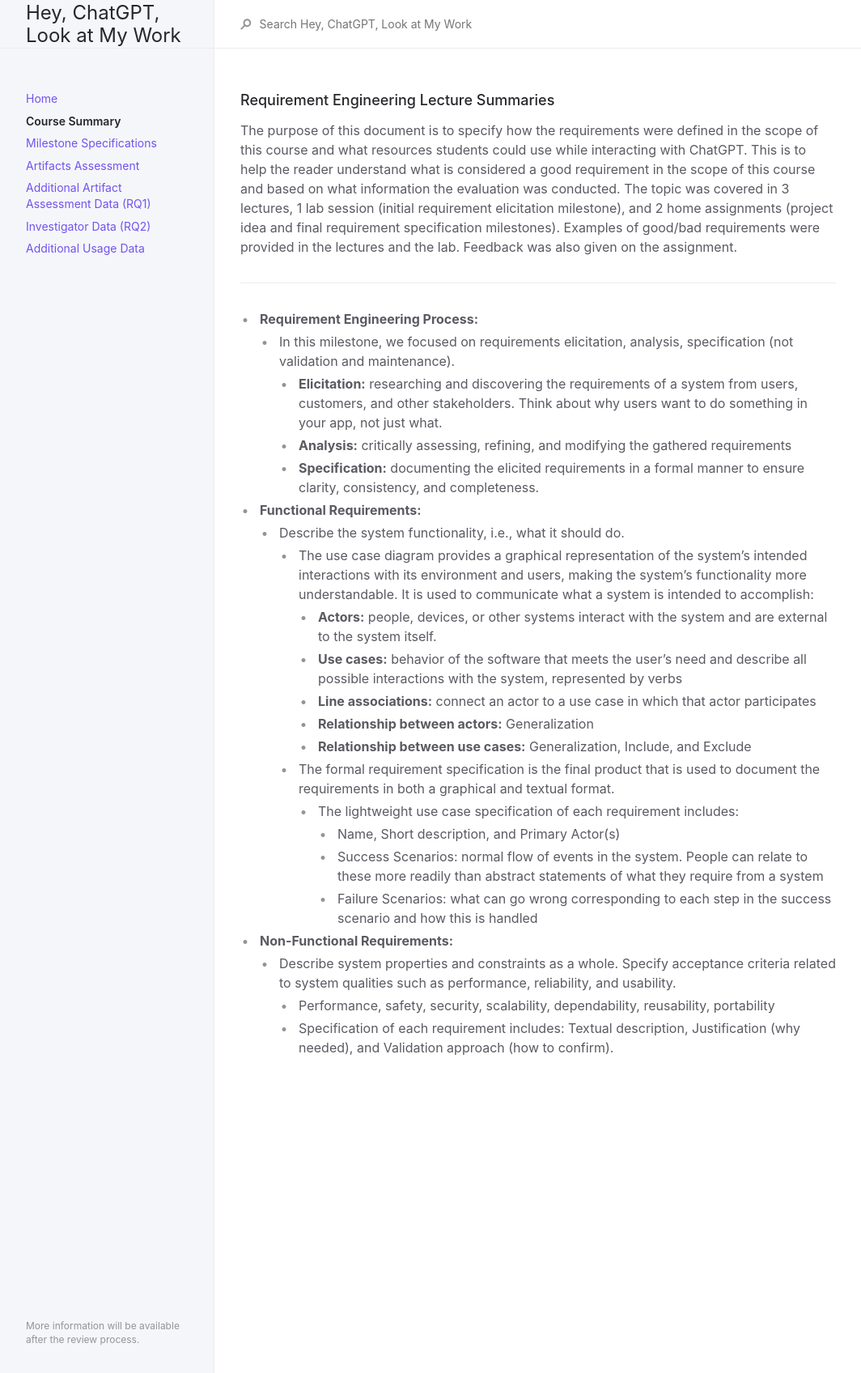
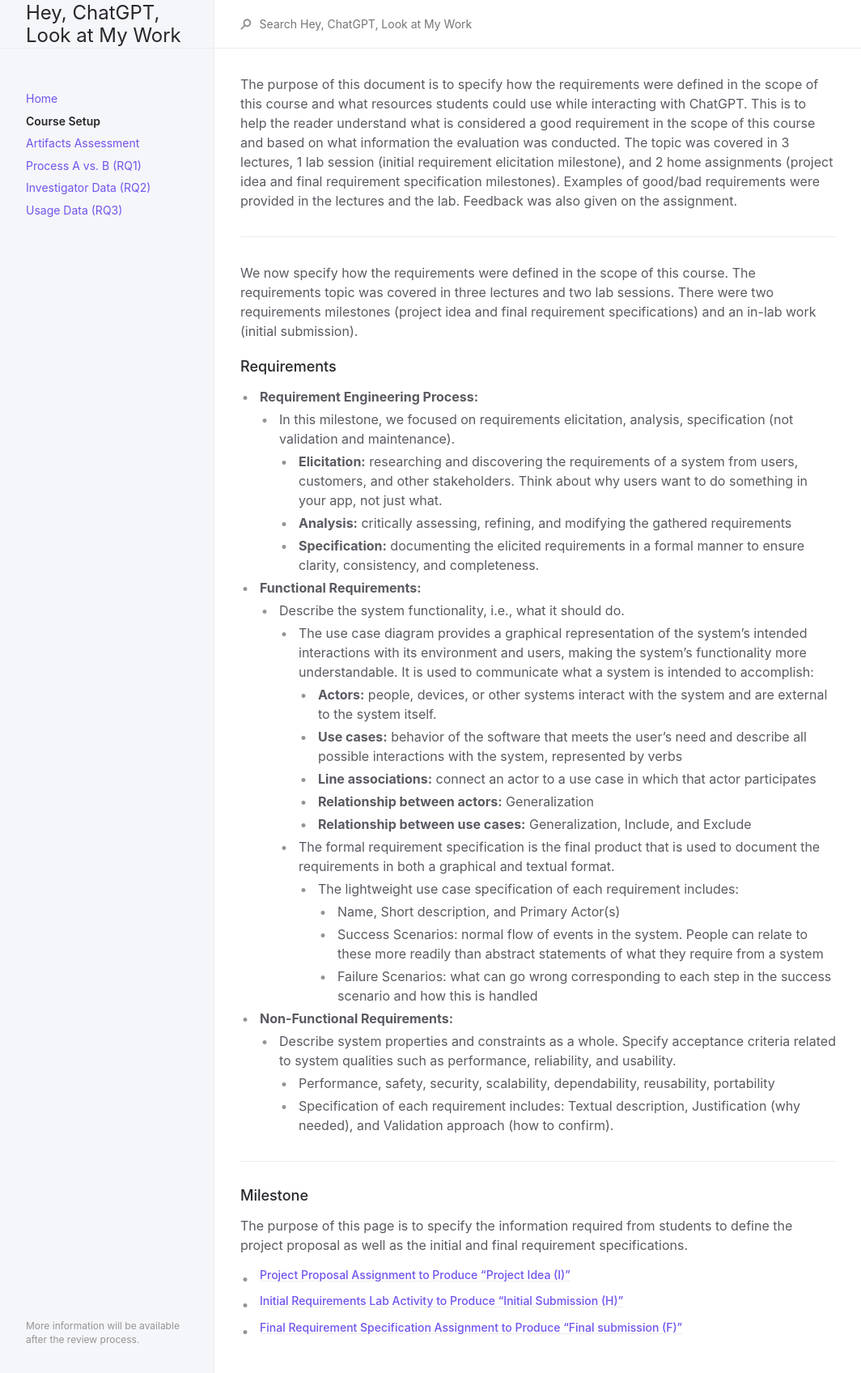
Before and after one commit to anonymousresearcher2020/anonymousresearcher2020.github.io, a Jekyll site: the page built from docs/course.md, in a window 1280 px wide. Shown: the whole page at 81% size, without its empty margins (107-1171 px from the left). Built offline with Jekyll 4.4.1, drawn with Linux system fonts in a browser that asks for light colours.

Commit message:
restructuring

```diff
--- a/docs/assessmentData.md
+++ b/docs/assessmentData.md
@@ -1,12 +1,12 @@
 ---
 layout: default
-title: Additional Artifact Assessment Data (RQ1)
+title: Process A vs. B (RQ1)
 nav_order: 5
 has_children: false
 permalink: /docs/assessment_data
 ---
 
-### The raw data obtained in this study cannot be shared because of privacy issues.
+Here we provide supplementary data supporting RQ1 results.
 
 ---
 
@@ -76,3 +76,8 @@ Table below shows the average score for each prompt quality metric in processes
 | **Total of "How to ask"** | **38**  | **24**     | **49** |
 | What to ask           | 4           | 3.6        | 3.9 |
 | **Total Quality**     | **30%**      | **17%**     | **38%** |
+
+
+---
+
+### The raw data obtained in this study cannot be shared because of privacy issues.
--- a/docs/course.md
+++ b/docs/course.md
@@ -1,15 +1,19 @@
 ---
 layout: default
-title: Course Summary
+title: Course Setup
 nav_order: 2
 has_children: false
 permalink: /docs/course_setup
 ---
-### Requirement Engineering Lecture Summaries
 
 The purpose of this document is to specify how the requirements were defined in the scope of this course and what resources students could use while interacting with ChatGPT. This is to help the reader understand what is considered a good requirement in the scope of this course and based on what information the evaluation was conducted. The topic was covered in 3 lectures, 1 lab session (initial requirement elicitation milestone), and 2 home assignments (project idea and final requirement specification milestones). Examples of good/bad requirements were provided in the lectures and the lab. Feedback was also given on the assignment.
 
 ---
+
+We now specify how the requirements were defined in the scope of this course. The requirements topic was covered in three lectures and two lab sessions. There were two requirements milestones (project idea and final requirement specifications) and an in-lab work (initial submission).
+
+
+### Requirements
 
 - **Requirement Engineering Process:**
   - In this milestone, we focused on requirements elicitation, analysis, specification (not validation and maintenance).
@@ -35,3 +39,17 @@ The purpose of this document is to specify how the requirements were defined in
   - Describe system properties and constraints as a whole. Specify acceptance criteria related to system qualities such as performance, reliability, and usability.
     - Performance, safety, security, scalability, dependability, reusability, portability
     - Specification of each requirement includes: Textual description, Justification (why needed), and Validation approach (how to confirm).
+
+
+---
+
+### Milestone
+
+The purpose of this page is to specify the information required from students to define the project proposal as well as the initial and final requirement specifications.
+
+
+- ##### [Project Proposal Assignment to Produce "Project Idea (I)"](data/M1_Project_Ideas.pdf)
+
+- ##### [Initial Requirements Lab Activity to Produce "Initial Submission (H)"](data/M2A_Requirements.pdf)
+
+- ##### [Final Requirement Specification Assignment to Produce "Final submission (F)"](data/M2B_Requirements.pdf)
--- a/docs/usageData.md
+++ b/docs/usageData.md
@@ -1,6 +1,6 @@
 ---
 layout: default
-title: Additional Usage Data
+title: Usage Data (RQ3)
 nav_order: 7
 has_children: false
 permalink: /docs/usage_data
```
Also changed, not shown: docs/assessment.md (+7 -9 lines), docs/investigator.md (+1 -5 lines), docs/milestone.md (deleted, +0 -18 lines), index.md (+4 -5 lines).
